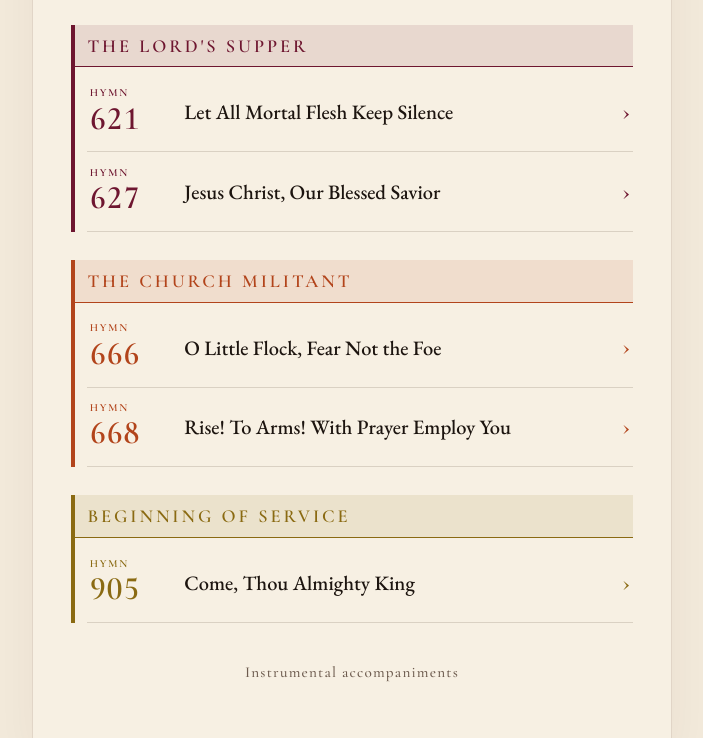
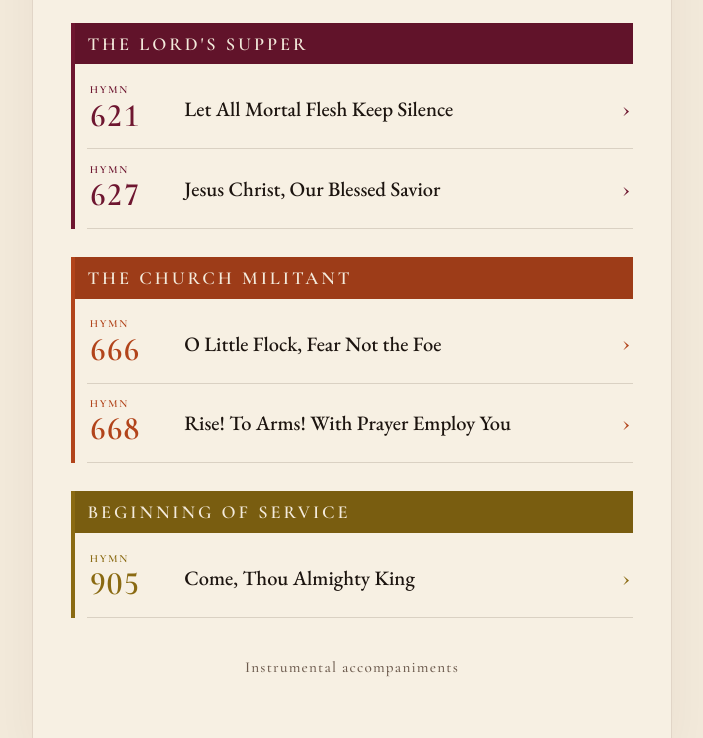
Before and after one commit to jcoy10/r-d02e1e5e67, a plain HTML site: page lutheran-hymns/index.html in a window 1280 px wide. Shown: the part 645-1383 px from the top of the page, without its empty margins (288-991 px from the left). Drawn offline with nearby package versions, Linux system fonts and the light colour scheme.

Commit message:
Solid colored section headers (#12)
Co-authored-by: Cursor Agent <cursoragent@cursor.com>
Co-authored-by: jcoy10 <jcoy10@users.noreply.github.com>

```diff
--- a/lutheran-hymns/index.html
+++ b/lutheran-hymns/index.html
@@ -202,15 +202,15 @@
     .section {
       margin: 0 0 0.35rem -0.75rem;
       padding: 0.5rem 0.75rem 0.45rem;
-      background: rgba(123, 30, 43, 0.08);
-      background: color-mix(in srgb, var(--sc) 11%, transparent);
-      border-bottom: 1px solid var(--sc);
+      background: var(--sc);
+      background: color-mix(in srgb, var(--sc) 88%, black);
+      border-bottom: 0;
       font-family: var(--display);
       font-size: 1.15rem;
       font-weight: 600;
       letter-spacing: 0.16em;
       text-transform: uppercase;
-      color: var(--sc);
+      color: var(--parchment);
     }
 
     .hymns {
```
